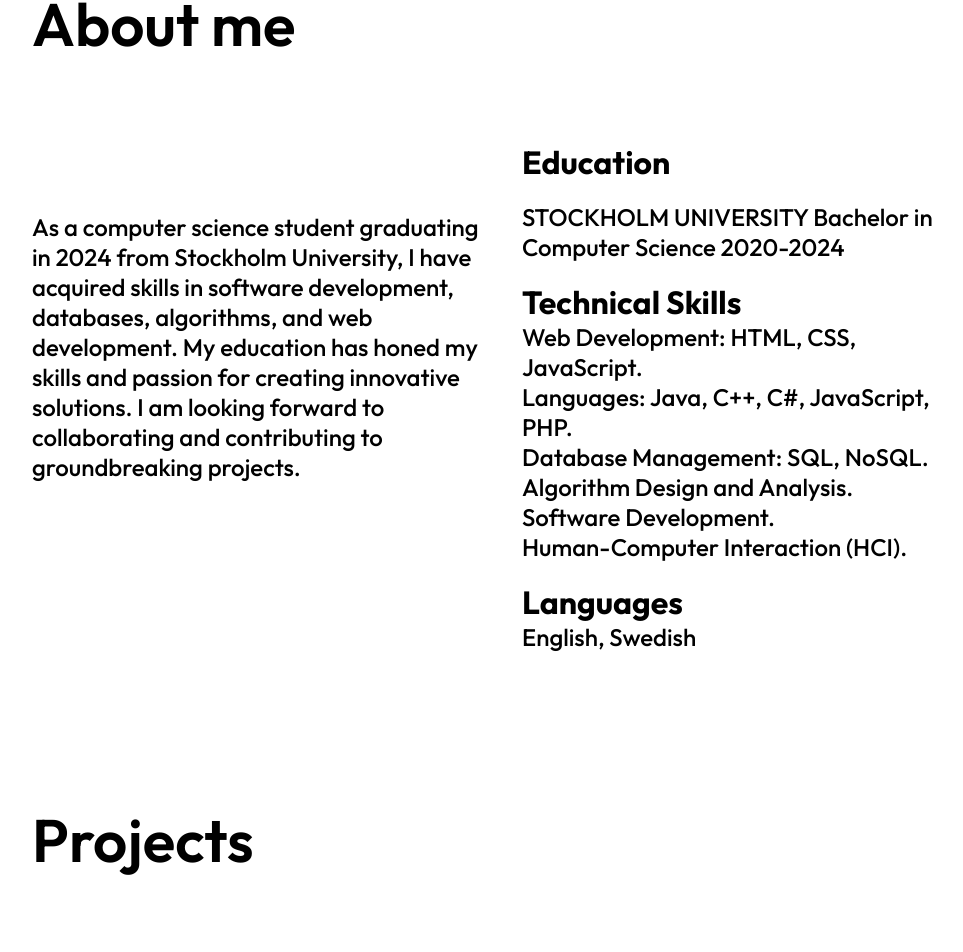
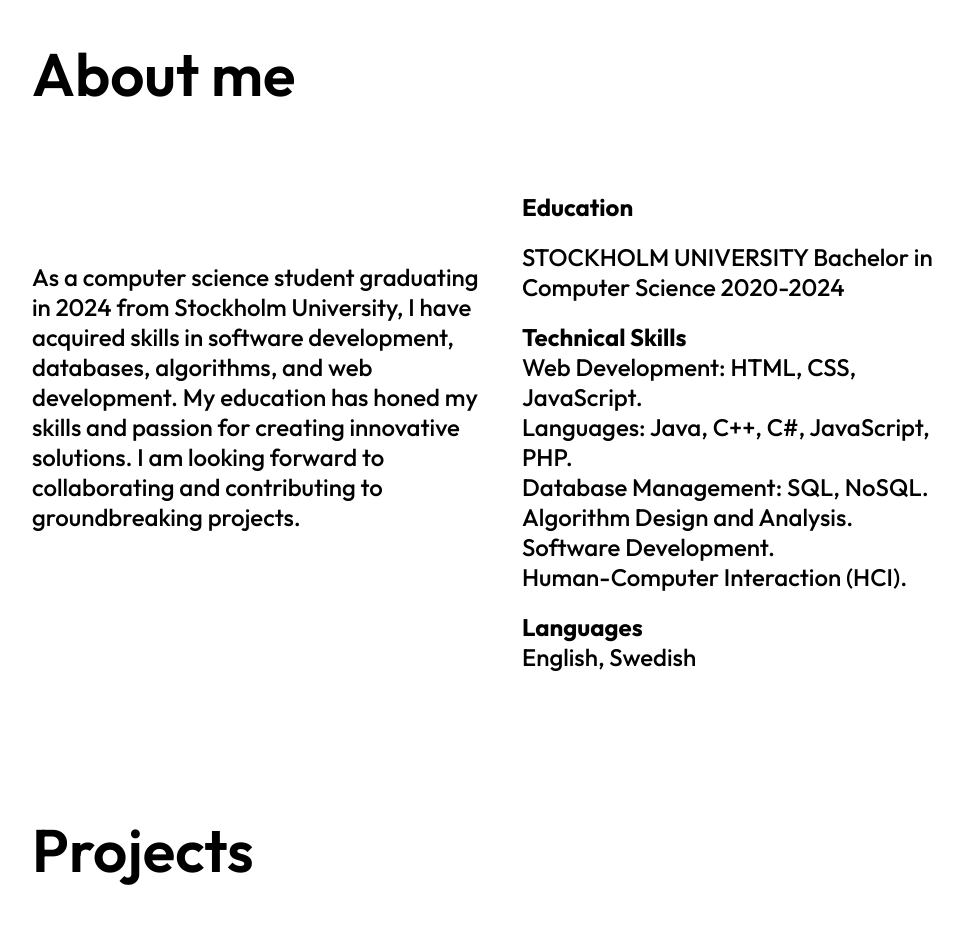
Before and after one commit to MarahZE/My-portfolio, a React (Vite) app in the folder my-portfolio/: page / in a window 1280 px wide. Shown: the part 869-1821 px from the top of the page, without its empty margins (138-1101 px from the left). Built offline with nearby package versions, Linux system fonts and the light colour scheme.

Commit message:
add some changes

```diff
--- a/my-portfolio/src/Components/About/About.css
+++ b/my-portfolio/src/Components/About/About.css
@@ -10,7 +10,7 @@
 
 .about-title{
     position: relative;
-    margin-top: 70px;
+    margin-top: 120px;
 }
 
 .about-title h1{
@@ -20,17 +20,12 @@
 
 
 .about-sections{
-
     display: grid;
     grid-template-columns: 1fr 1fr;
     gap: 40px
 
 }
 
-.about-left img{
-    width: 400px;
-    height: 400px;
-}
 
 .about-right{
     display: flex;
@@ -48,7 +43,7 @@
     margin-bottom: 30px;
 }
 
-.about-para h1{
+.about-para h2{
     font-size: 60px;
     font-weight: 600;
 }
@@ -74,7 +69,6 @@
 }
 
 
-
 @media(max-width:768px) {
     .about{
         gap: 80px;
@@ -83,7 +77,7 @@
     }
 
     .about-title h1{
-        font-size: 40px;
+        font-size: 45px;
         padding: 0;
     }
 
@@ -108,6 +102,9 @@
         align-items: center;
     }
 
+    .about-skill h1{
+        font-size: 30px;
+    }
     .about-skill p{
         font-size: 20px;
     }
@@ -125,12 +122,12 @@
     }
 
     .about-title h1{
-        font-size: 30px;
+        font-size: 35px;
         padding: 0;
     }
 
-    .about-para h1{
-        font-size: 30px;
+    .about-para h2{
+        font-size: 18px;
         line-height: 32px;
     }
 
--- a/my-portfolio/src/Components/About/About.jsx
+++ b/my-portfolio/src/Components/About/About.jsx
@@ -25,13 +25,13 @@ const About = () => {
         <div className="about-right">
           <div className="about-skills">
             <div className="about-skill">
-              <h1>Education</h1> <br></br>
+              <h2>Education</h2> <br></br>
               <p>
               STOCKHOLM UNIVERSITY Bachelor in Computer Science 2020-2024
               </p>
             </div>
             <div className="about-skill">
-              <h1>Technical Skills</h1>
+              <h2>Technical Skills</h2>
               <p>Web Development: HTML, CSS, JavaScript.</p>
               <p>Languages: Java, C++, C#, JavaScript, PHP.</p>
               <p>Database Management: SQL, NoSQL.</p>
@@ -43,7 +43,7 @@ const About = () => {
               </p>
             </div>
             <div className="about-skill">
-              <h1>Languages</h1>
+              <h2>Languages</h2>
               <p>
                 English, Swedish
               </p>
--- a/my-portfolio/src/Components/Header/Header.css
+++ b/my-portfolio/src/Components/Header/Header.css
@@ -41,7 +41,7 @@
 @media(max-width:768px) {
 
     .header{
-        margin-bottom: 500px;
+        margin-bottom: 400px;
     }
     .header h1 {
         margin-top: 200px;
@@ -63,15 +63,15 @@
         display: none;
     }
     .imageSmall{
-        display: inline;
+        display: block;
     }
+
     .header{
-
-        margin-bottom: 250px;
+        margin-bottom: 300px;
     }
 
     .span-text{
-        color: rgb(238, 231, 231);
+        color: rgb(202, 195, 195);
     }
 
     .header h1 {
--- a/my-portfolio/src/Components/Navbar/Navbar.css
+++ b/my-portfolio/src/Components/Navbar/Navbar.css
@@ -47,6 +47,7 @@
     margin: 20px 50px;
   }
 
+
   .icon {
     display: none;
   }
--- a/my-portfolio/src/Components/Projects/Projects.css
+++ b/my-portfolio/src/Components/Projects/Projects.css
@@ -8,7 +8,7 @@
 
 .project-title{
     position: relative;
-    margin-top: 70px;
+    margin-top: 60px;
 }
 
 .project-title h1{
@@ -39,8 +39,12 @@
 }
 
 @media(max-width:768px) {
+    .projects{
+        text-align: center;
+        margin: 80px 70px;
+    }
     .project-title h1{
-        font-size: 40px;
+        font-size: 45px;
         padding: 0;
     }
 
@@ -55,7 +59,7 @@
         margin: 80px 70px;
     }
     .project-title h1{
-        font-size: 30px;
+        font-size: 35px;
         padding: 0;
     }
 
```
